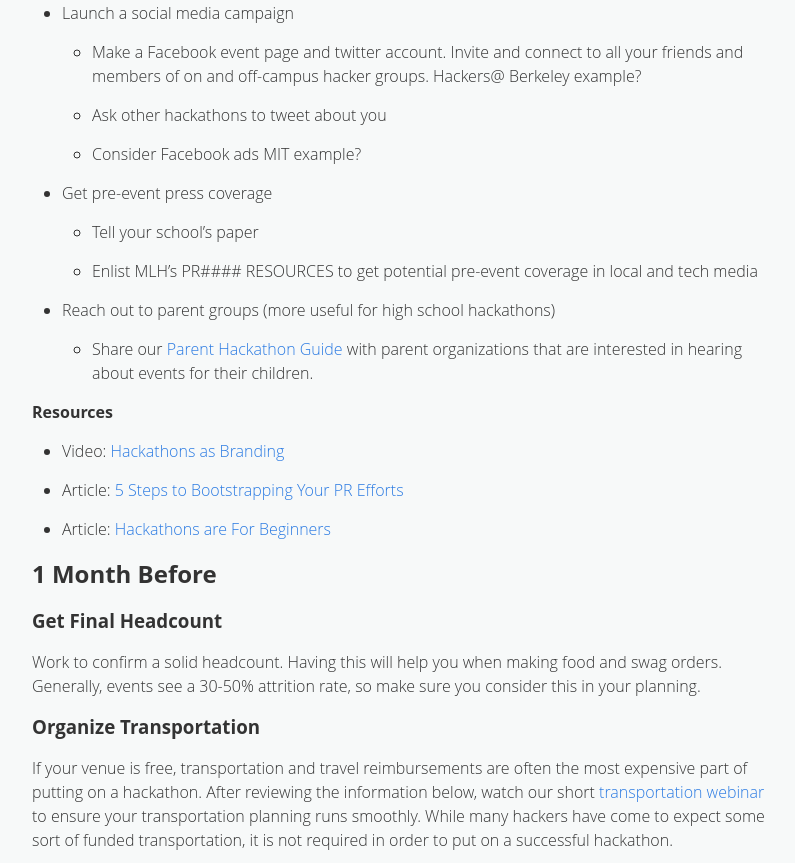
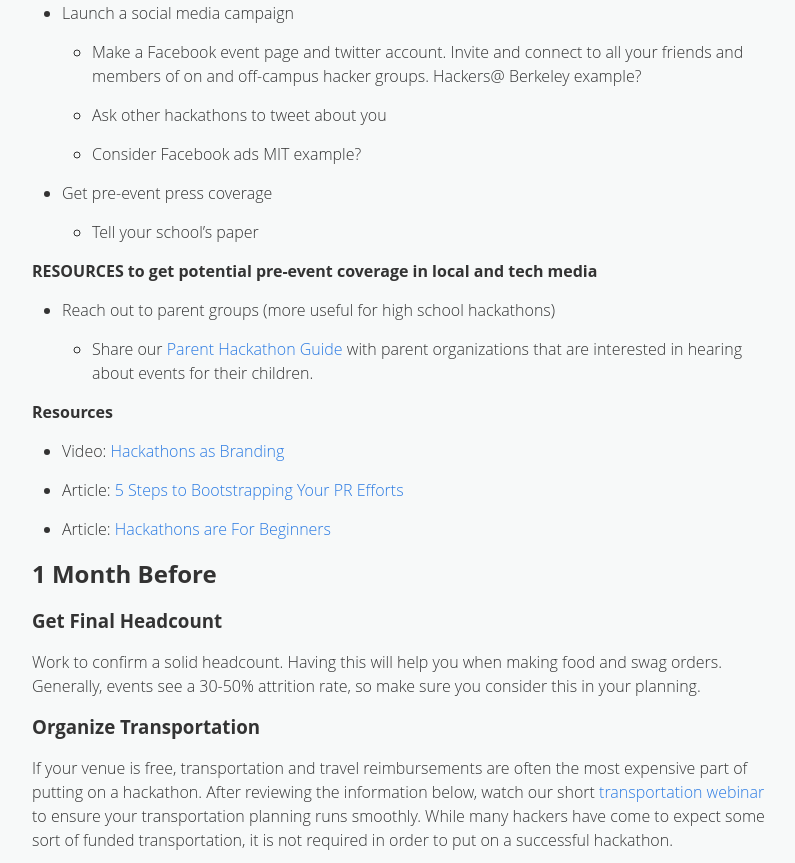
Before and after one commit to MLH/mlh-hackathon-organizer-guide, a Jekyll site: the page built from index.md, in a window 1280 px wide and 900 px high, scrolled down 16711 px, cut to the strip 0-863 px from the top of the window. Shown: the whole strip, without its empty margins (238-1033 px from the left). Built offline with Jekyll 4.4.1, drawn with Linux system fonts in a browser that asks for light colours.

Commit message:
modified pr

```diff
--- a/index.md
+++ b/index.md
@@ -661,7 +661,7 @@ It would be great to include a short case study or example "about us" page from
 
     * Tell your school’s paper
 
-    * Enlist MLH’s PR#### RESOURCES to get potential pre-event coverage in local and tech media
+#### RESOURCES to get potential pre-event coverage in local and tech media
 
 * Reach out to parent groups (more useful for high school hackathons)
 
```
